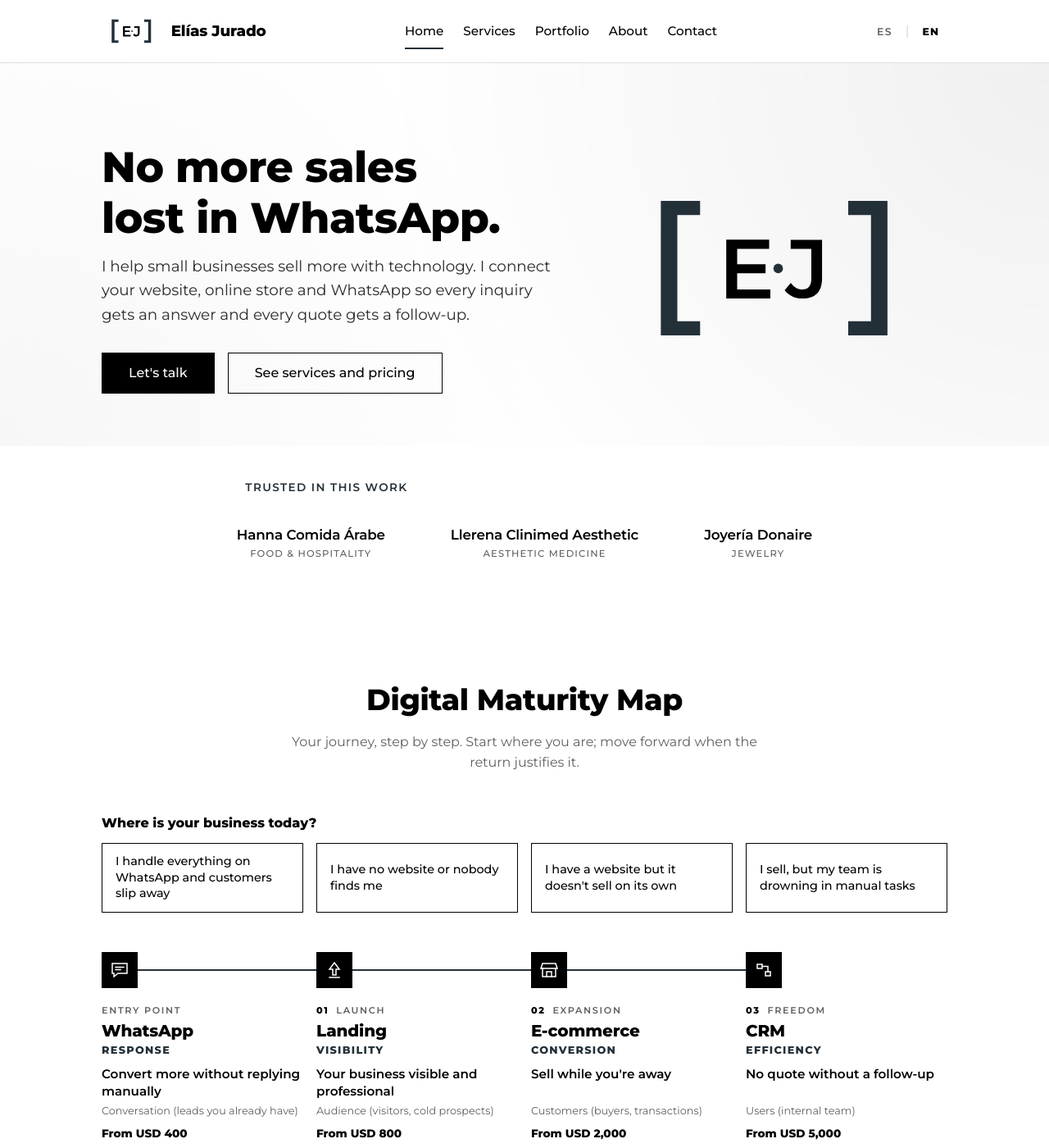
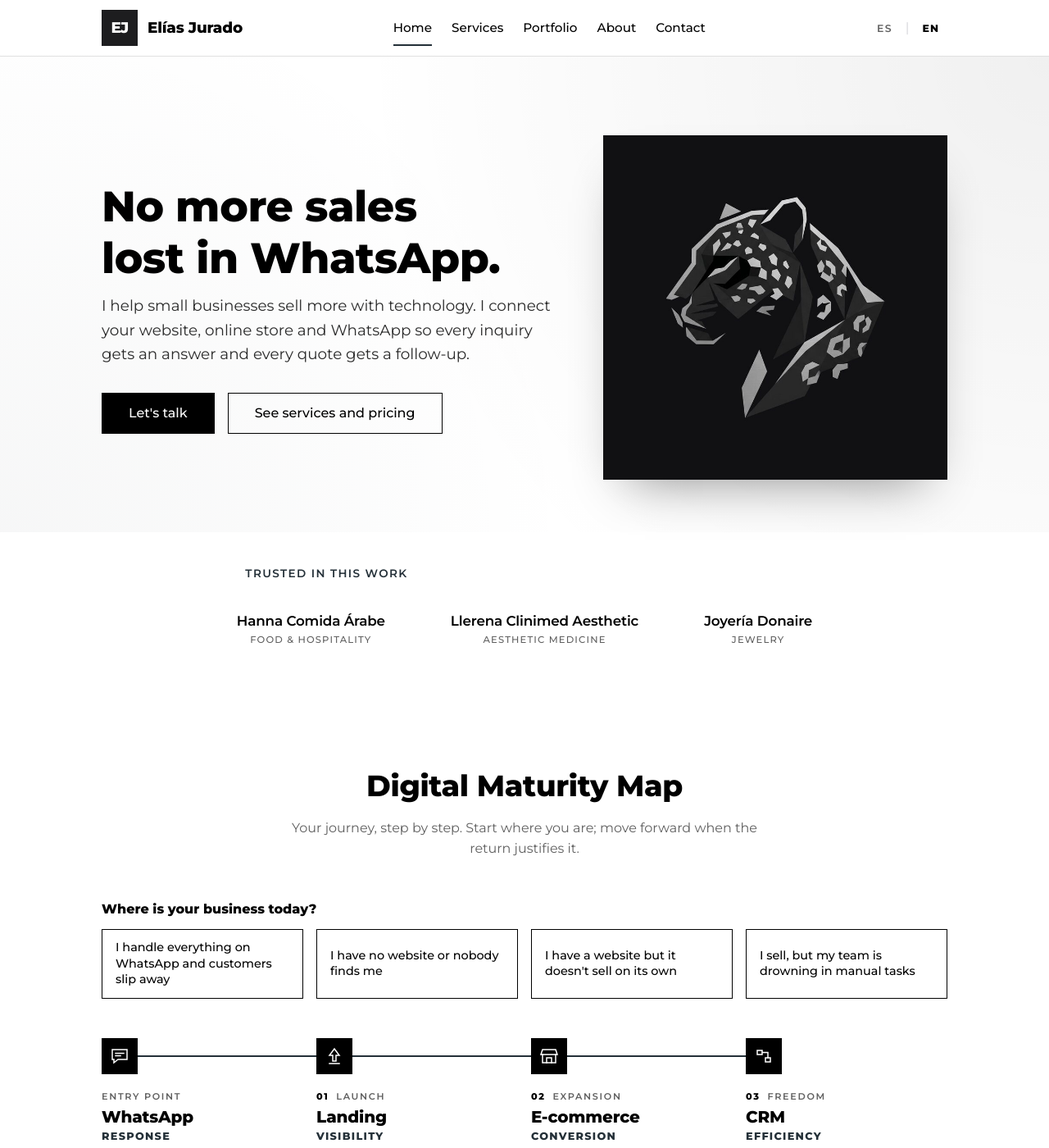
Before and after one commit to eliasjurado/eliasjurado.github.io, a Jekyll site: the page built from index.html, in a window 1280 px wide and 1400 px high. Shown: the whole window at 82% size. Built offline with Jekyll 4.4.1, drawn with Linux system fonts in a browser that asks for light colours.

Commit message:
marca: EJ de las propuestas como logo pequeño (header) y jaguar como logo grande (hero)
Co-Authored-By: Claude Opus 5.5 <noreply@anthropic.com>

```diff
--- a/_includes/header.html
+++ b/_includes/header.html
@@ -1,9 +1,8 @@
 <header class="site-header">
   <div class="container site-header__inner">
     <a href="/" class="site-header__brand" aria-label="{{ site.title }} — Inicio">
-      <!-- Logo oficial Miki: SVG nativo entregado en logotipo-pack2.
-           logo-negro.svg = versión final entregada por Miki, optimizada para fondo claro. -->
-      <img class="brand-monograma" src="/assets/images/logo/logo-negro.svg" alt="" aria-hidden="true">
+      <!-- Logo en tamaño pequeño = el «EJ» de las propuestas (cuadro carbón). En tamaño grande va el jaguar (hero). -->
+      <span class="brand-ej" aria-hidden="true">EJ</span>
       <span>{{ site.title }}</span>
     </a>
 
@@ -85,6 +84,5 @@
   }
   @media (max-width: 767px) {
     .site-header__inner .lang-toggle { display: none; }
-    .site-header__brand img.brand-monograma { height: 42px; }
   }
 </style>
--- a/_layouts/home.html
+++ b/_layouts/home.html
@@ -14,9 +14,9 @@ hero_subtitle: "Ayudo a las pymes a vender más con tecnología. Conecto tu web,
         <a href="/services/" class="btn btn--ghost btn--lg" data-i18n="hero.cta_secondary">Ver servicios y precios</a>
       </div>
     </div>
-    <div class="hero__avatar" role="img" aria-label="Monograma de {{ site.title }}">
-      <!-- Logo oficial Miki — versión negra para fondo claro del hero. -->
-      <img src="/assets/images/logo/logo-negro.svg" alt="Logo de {{ site.title }}">
+    <div class="hero__avatar hero__avatar--jaguar">
+      <!-- Logo en tamaño grande = la mascota jaguar sobre placa carbón (01-identidad/mascota-jaguar). -->
+      <img src="/assets/images/mascota/jaguar-hero.jpg" width="800" height="800" alt="Jaguar, mascota de {{ site.title }}">
     </div>
   </div>
 </section>
--- a/_sass/_components.scss
+++ b/_sass/_components.scss
@@ -231,6 +231,13 @@
     padding-block: $s-2;
   }
 }
+// Logo pequeño: «EJ» de las propuestas en PDF (cuadro carbón, blanco, peso 800)
+.brand-ej {
+  display: inline-grid; place-items: center; flex-shrink: 0;
+  width: 44px; height: 44px; background: #1d1d1f; color: #fff;
+  font-family: $font-sans; font-weight: 800; font-size: 1.15rem; letter-spacing: -0.04em; line-height: 1;
+}
+.hero__avatar--jaguar > img { box-shadow: 0 30px 60px -30px rgba(0, 0, 0, .45); }
 .site-header__brand {
   display: flex; align-items: center; gap: $s-3;
   text-decoration: none; color: $brand-primary;
```
Also changed, not shown: assets/images/mascota/jaguar-hero.jpg (added).
